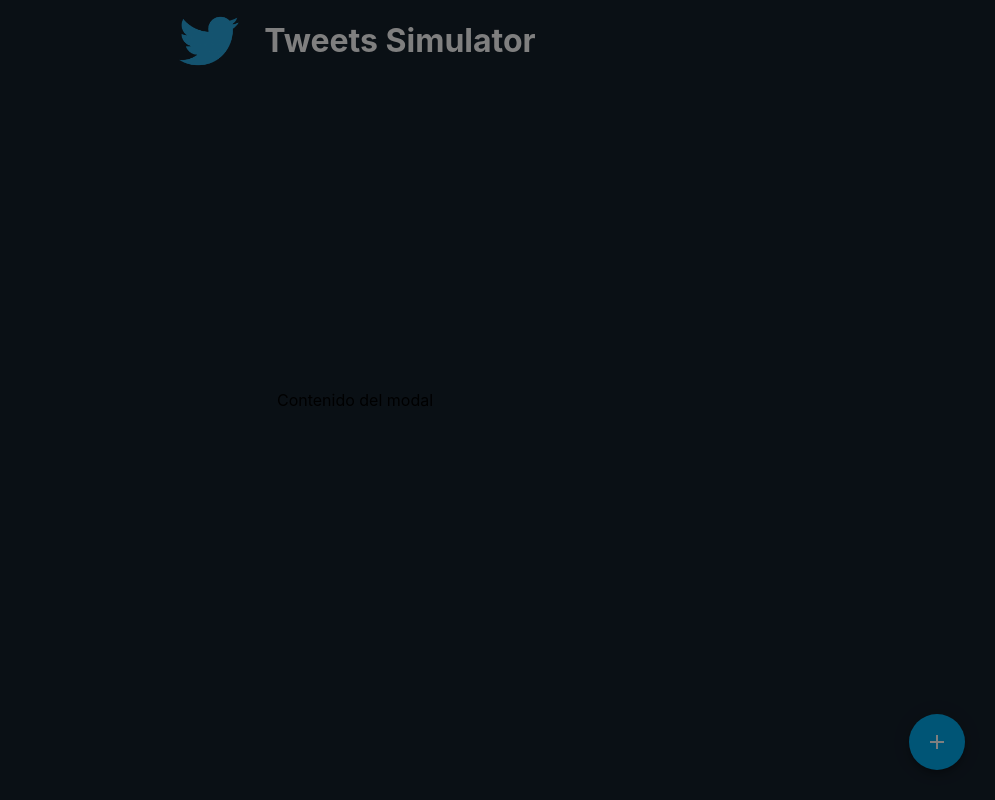
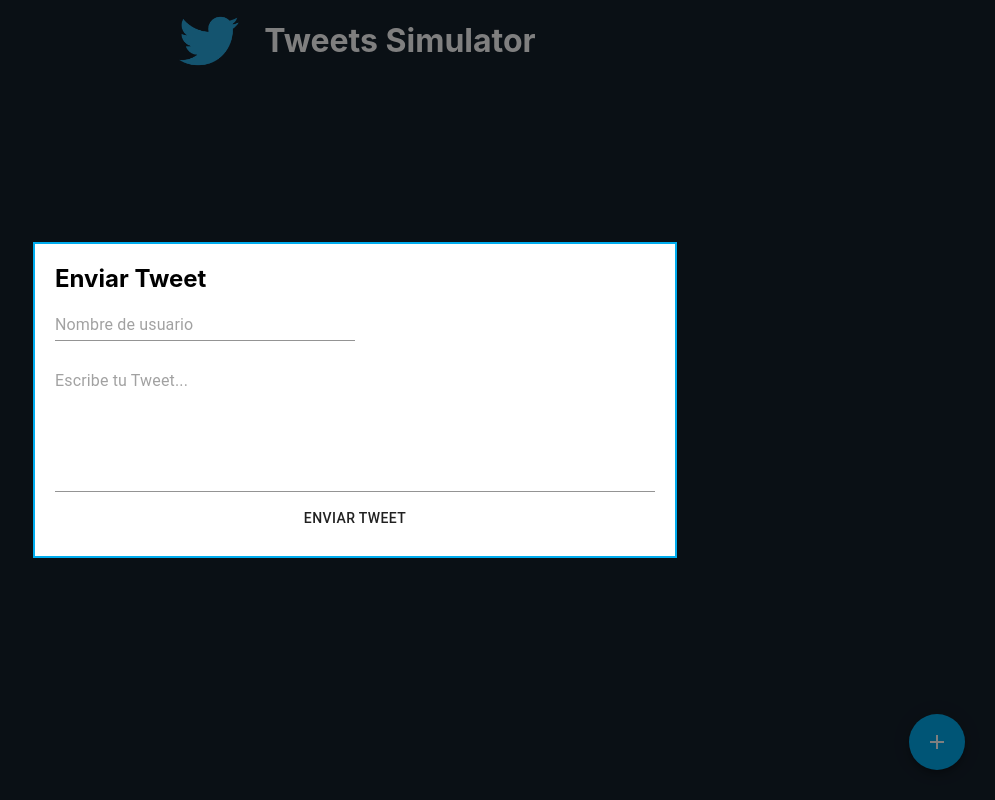
Before and after one commit to dfldiego/r-tweets-simulator, a React (Create React App) app: page / in a window 1280 px wide. Both pictures are taken after a click on the button "add". Shown: the whole page, without its empty margins (285-1280 px from the left). Built offline with nearby package versions, Linux system fonts and the light colour scheme.

Commit message:
agregando formulario al modal. formulario realizado con Material UI y estilos con SASS.

```diff
--- /dev/null
+++ b/src/components/FormSendTweet/FormSendTweet.jsx
@@ -0,0 +1,44 @@
+import React from 'react';
+import { FormControl, FormGroup, TextField, Button } from '@material-ui/core';
+import './FormSendTweet.scss';
+
+const FormSendTweet = (props) => {
+
+    const { } = props;
+
+    return (
+        <div className="form-send-tweet">
+            <h2 className="form-send-tweet__title">Enviar Tweet</h2>
+            <form className="form-send-tweet__form">
+                <FormControl>
+                    <FormGroup>
+                        <TextField
+                            className="form-send-tweet__form-name"
+                            type="text"
+                            name="name"
+                            placeholder="Nombre de usuario"
+                            margin="normal"
+                        />
+                    </FormGroup>
+                    <FormGroup>
+                        <TextField
+                            className="form-send-tweet__form-textarea"
+                            name="tweet"
+                            multiline
+                            rows="6"
+                            placeholder="Escribe tu Tweet..."
+                            margin="normal"
+                        />
+                    </FormGroup>
+                    <FormGroup>
+                        <Button
+                            type="submit"
+                        >Enviar Tweet</Button>
+                    </FormGroup>
+                </FormControl>
+            </form>
+        </div>
+    )
+}
+
+export default FormSendTweet
--- /dev/null
+++ b/src/components/FormSendTweet/FormSendTweet.scss
@@ -0,0 +1,24 @@
+.form-send-tweet {
+    background-color: #ffffff;
+    border: 2px solid #00acee;
+    padding: 20px;
+    width: 600px;
+
+    &__title {
+        margin: 0 !important;
+    }
+
+    &__form {
+        .MuiFormControl-root {
+            width: 100%;
+        }
+
+        &-name {
+            width: 50% !important;
+        }
+
+        &-textarea {
+            width: 100%;
+        }
+    }
+}
--- /dev/null
+++ b/src/components/FormSendTweet/index.js
@@ -0,0 +1 @@
+export { default } from './FormSendTweet';
--- a/src/components/SendTweet/SendTweet.js
+++ b/src/components/SendTweet/SendTweet.js
@@ -3,6 +3,7 @@
 import AddIcon from '@material-ui/icons/Add';
 import moment from 'moment';
 import ModalContainer from '../ModalContainer';
+import FormSendTweet from '../FormSendTweet';
 
 import './SendTweet.scss';
 
@@ -32,7 +33,7 @@
                 isOpenModal={isOpenModal}
                 closeModal={closeModal}
             >
-                <p>Contenido del modal</p>
+                <FormSendTweet />
             </ModalContainer>
         </div>
     )
```
